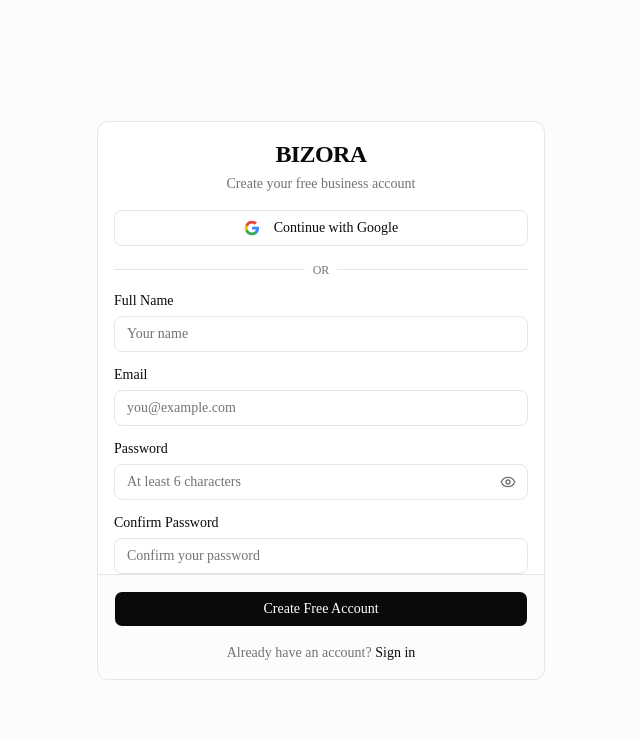
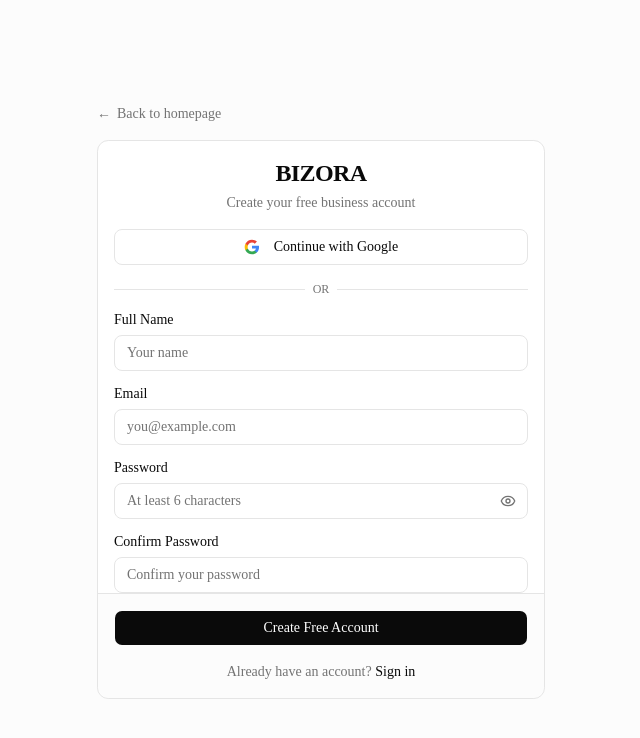
Before and after one commit to nihalusaidh/bizora, a Next.js app: page /signup in a window 1280 px wide. Shown: the top 738 px of the page, without its empty margins (319-959 px from the left). Built offline with nearby package versions, Linux system fonts and the light colour scheme.

Commit message:
auth pages link back to homepage

```diff
--- a/src/app/(auth)/forgot-password/page.tsx
+++ b/src/app/(auth)/forgot-password/page.tsx
@@ -61,6 +61,10 @@
   }
 
   return (
+    <div className="space-y-4">
+      <Link href="/" className="inline-flex items-center gap-1.5 text-sm text-muted-foreground hover:text-foreground">
+        <span aria-hidden>←</span> Back to homepage
+      </Link>
     <Card>
       <CardHeader className="text-center">
         <CardTitle className="text-2xl font-bold tracking-tight">
@@ -109,5 +113,6 @@
         </CardFooter>
       </form>
     </Card>
+    </div>
   );
 }
--- a/src/app/(auth)/login/page.tsx
+++ b/src/app/(auth)/login/page.tsx
@@ -74,6 +74,10 @@
   };
 
   return (
+    <div className="space-y-4">
+      <Link href="/" className="inline-flex items-center gap-1.5 text-sm text-muted-foreground hover:text-foreground">
+        <span aria-hidden>←</span> Back to homepage
+      </Link>
     <Card>
       <CardHeader className="text-center">
         <CardTitle className="text-2xl font-bold tracking-tight">
@@ -173,5 +177,6 @@
         </CardFooter>
       </form>
     </Card>
+    </div>
   );
 }
--- a/src/app/(auth)/signup/page.tsx
+++ b/src/app/(auth)/signup/page.tsx
@@ -130,6 +130,10 @@
   }
 
   return (
+    <div className="space-y-4">
+      <Link href="/" className="inline-flex items-center gap-1.5 text-sm text-muted-foreground hover:text-foreground">
+        <span aria-hidden>←</span> Back to homepage
+      </Link>
     <Card className="max-w-md">
       <CardHeader className="text-center">
         <CardTitle className="text-2xl font-bold tracking-tight">
@@ -251,5 +255,6 @@
         </CardFooter>
       </form>
     </Card>
+    </div>
   );
 }
```
